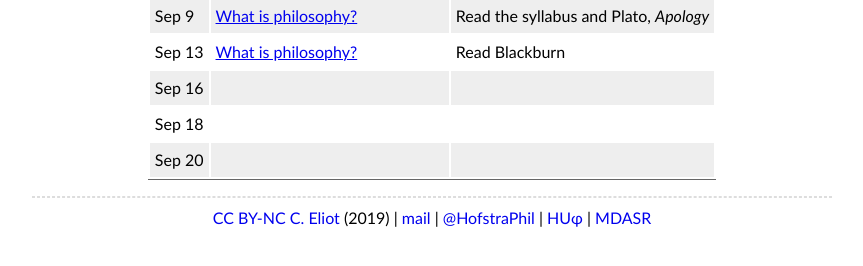
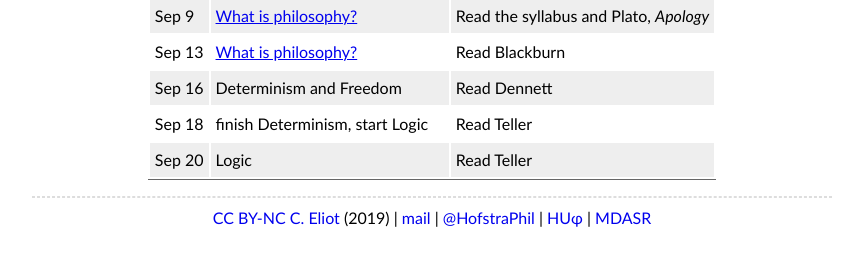
Before and after one commit to chreliot/phi10, a plain HTML site: page sch-01/index.html in a window 1280 px wide. Shown: the part 218-484 px from the top of the page, without its empty margins (208-1071 px from the left). Drawn offline with Linux system fonts and the light colour scheme.

Commit message:
rebuilding site on Tue Sep  3 22:43:13 EDT 2019

```diff
--- a/sch-01/index.html
+++ b/sch-01/index.html
@@ -70,20 +70,20 @@
 
 <tr>
 <td align="left">Sep 16</td>
-<td align="left"></td>
-<td align="left"></td>
+<td align="left">Determinism and Freedom</td>
+<td align="left">Read Dennett</td>
 </tr>
 
 <tr>
 <td align="left">Sep 18</td>
-<td align="left"></td>
-<td align="left"></td>
+<td align="left">finish Determinism, start Logic</td>
+<td align="left">Read Teller</td>
 </tr>
 
 <tr>
 <td align="left">Sep 20</td>
-<td align="left"></td>
-<td align="left"></td>
+<td align="left">Logic</td>
+<td align="left">Read Teller</td>
 </tr>
 </tbody>
 </table>
```
Also changed, not shown: 404.html (+1 -2 lines), sch-02/index.html (+4 -4 lines), topics/what-is-philosophy/index.html (+1 -1 lines).
